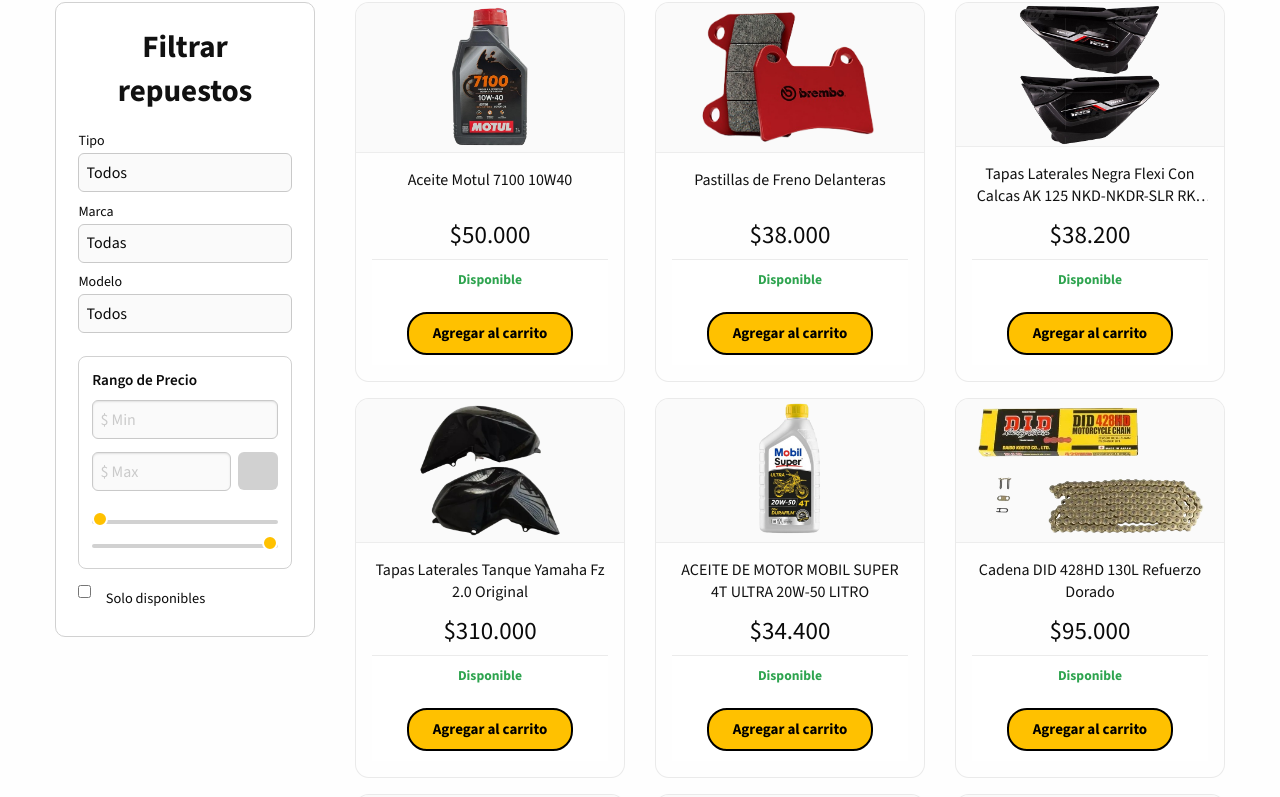
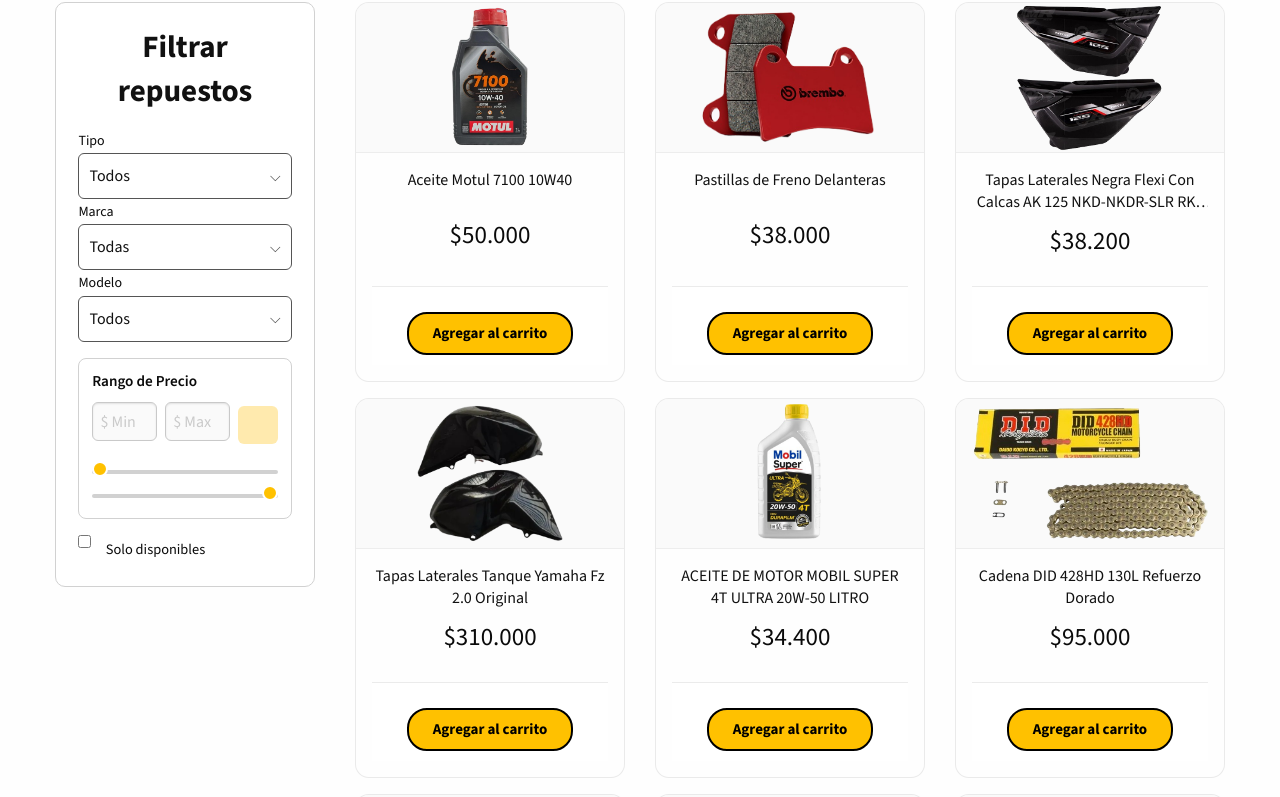
Before and after one commit to SebastianGutC/WebPage_TallerdeMotos, a React (Vite) app: page /repuestos in a window 1280 px wide. Shown: the part 712-1509 px from the top of the page. Built offline with nearby package versions, Linux system fonts and the light colour scheme; some icons are missing.

Commit message:
commit idk

```diff
--- a/src/components/Repuestos/HeroSection/HeroSection.css
+++ b/src/components/Repuestos/HeroSection/HeroSection.css
@@ -35,11 +35,15 @@
   display: flex;
   align-items: center;
   justify-content: flex-end;
-  text-align: right;
+  text-align: center;
 }
 
 .hero-content {
   max-width: 35%;
+  display: flex;
+  flex-direction: column;
+  align-items: center;   /* Centra horizontalmente */
+  text-align: center;    /* Centra el texto */
 
 }
 
--- a/src/components/Repuestos/HeroSection/HeroSection.jsx
+++ b/src/components/Repuestos/HeroSection/HeroSection.jsx
@@ -24,9 +24,9 @@
           </h1>
           <p>Calidad, rendimiento y confianza en cada pieza.</p>
 
-          {/* 👇 Texto que actúa como enlace */}
+          {/*Texto que actúa como enlace */}
           <p className="link-ver-catalogo" onClick={scrollToCatalogo}>
-            Ver catálogo →
+            Ver catálogo
           </p>
         </div>
       </div>
--- /dev/null
+++ b/src/components/Repuestos/MenuFiltrar/CustomSelect.css
@@ -0,0 +1,54 @@
+.custom-select {
+  position: relative;
+  width: 100%;
+}
+
+.custom-select-trigger {
+  color: #111;
+  padding: 10px;
+  border-radius: 6px;
+  border: 1px solid #555;
+  cursor: pointer;
+  display: flex;
+  justify-content: space-between;
+  align-items: center;
+}
+
+.custom-options {
+  position: absolute;
+  top: 110%;
+  left: 0;
+  width: 100%;
+  background: #fff;
+  border-radius: 6px;
+  border: 1px solid #d1d1d1;
+  max-height: 200px;
+  overflow-y: auto;
+  z-index: 10;
+  padding: 0;
+  margin-top: 5px;
+}
+
+.custom-option {
+  padding: 10px;
+  cursor: pointer;
+  list-style: none;
+  color: #111;
+  transition: 0.2s;
+}
+
+.custom-option:hover {
+  background: #FFEAAE;
+  color: #000;
+
+}
+
+.custom-option.selected {
+  color: #000;
+  font-weight: 600;
+}
+
+.arrow {
+  font-size: 14px;
+  opacity: 0.8;
+}
--- /dev/null
+++ b/src/components/Repuestos/MenuFiltrar/CustomSelect.jsx
@@ -0,0 +1,54 @@
+import React, { useState, useRef, useEffect } from "react";
+import "./CustomSelect.css";
+
+const CustomSelect = ({ options = [], placeholder = "Seleccionar", onChange }) => {
+  const [open, setOpen] = useState(false);
+  const [selected, setSelected] = useState(null);
+  const selectRef = useRef(null);
+
+  const handleSelect = (option) => {
+    setSelected(option);
+    onChange(option);
+    setOpen(false);
+  };
+
+  useEffect(() => {
+    const closeSelect = (e) => {
+      if (selectRef.current && !selectRef.current.contains(e.target)) {
+        setOpen(false);
+      }
+    };
+    document.addEventListener("mousedown", closeSelect);
+    return () => document.removeEventListener("mousedown", closeSelect);
+  }, []);
+
+  return (
+    <div className="custom-select" ref={selectRef}>
+      <div
+        className="custom-select-trigger"
+        onClick={() => setOpen(!open)}
+      >
+        {selected ? selected.label : placeholder}
+        <span className="arrow">⌵</span>
+      </div>
+
+      {open && (
+        <ul className="custom-options">
+          {options.map((opt, i) => (
+            <li
+              key={i}
+              className={`custom-option ${
+                selected?.value === opt.value ? "selected" : ""
+              }`}
+              onClick={() => handleSelect(opt)}
+            >
+              {opt.label}
+            </li>
+          ))}
+        </ul>
+      )}
+    </div>
+  );
+};
+
+export default CustomSelect;
--- a/src/components/Repuestos/MenuFiltrar/MenuFiltrar.css
+++ b/src/components/Repuestos/MenuFiltrar/MenuFiltrar.css
@@ -9,6 +9,8 @@
   height: fit-content;
   transition: all 0.3s ease;
 }
+
+
 
 .menu-filtrar-titulo {
   font-weight: 700;
@@ -48,13 +50,19 @@
 
 .precio-inputs {
   display: flex;
-  gap: 0.4rem;
-  flex-wrap: wrap;
+  flex-direction: row;
+  align-items: center;
+  gap: 0.5rem;
+  width: 100%;
 }
 
 .precio-inputs input {
   flex: 1;
-  min-width: 100px;
+  min-width: 0;
+}
+
+.precio-inputs .buscar-precio-btn {
+  flex: 0 0 40px;
 }
 
 .buscar-precio-btn {
@@ -63,7 +71,7 @@
   border-radius: 6px;
   border: none;
   cursor: pointer;
-  background: #d1d1d1;
+  background: #FFEAAE;
   transition: 0.2s;
   display: flex;
   align-items: center;
@@ -71,7 +79,7 @@
 }
 
 .buscar-precio-btn:hover {
-  background: #bdbdbd;
+  background: #FFC100;
 }
 
 .sliders-container {
@@ -144,11 +152,6 @@
     font-size: 1rem;
   }
 
-  .precio-inputs {
-    flex-direction: column;
-    gap: 0.5rem;
-  }
-
   .buscar-precio-btn {
     width: 100%;
     height: 38px;
--- a/src/components/Repuestos/MenuFiltrar/MenuFiltrar.jsx
+++ b/src/components/Repuestos/MenuFiltrar/MenuFiltrar.jsx
@@ -1,6 +1,7 @@
 import React, { useMemo, useState } from "react";
 import repuestos from "../../../assets/js/DataRepuestos";
 import "./MenuFiltrar.css";
+import CustomSelect from "./CustomSelect"; // ⬅ IMPORTANTE
 
 const MenuFiltrar = ({ filtros, onFiltroChange }) => {
   const [localFiltros, setLocalFiltros] = useState(filtros);
@@ -50,14 +51,16 @@
 
   const handleSliderChange = (e, target) => {
     const value = Number(e.target.value);
+
+    const precioMinActual = localFiltros.precioMin ?? precioMinDisponible;
+    const precioMaxActual = localFiltros.precioMax ?? precioMaxDisponible;
+
     let nuevosFiltros = { ...localFiltros };
 
     if (target === "min") {
-      nuevosFiltros.precioMin = value;
-      if (value > Number(nuevosFiltros.precioMax)) nuevosFiltros.precioMax = value;
+      nuevosFiltros.precioMin = Math.min(value, precioMaxActual);
     } else {
-      nuevosFiltros.precioMax = value;
-      if (value < Number(nuevosFiltros.precioMin)) nuevosFiltros.precioMin = value;
+      nuevosFiltros.precioMax = Math.max(value, precioMinActual);
     }
 
     setLocalFiltros(nuevosFiltros);
@@ -89,40 +92,46 @@
     <aside className="menu-filtrar">
       <h3 className="menu-filtrar-titulo">Filtrar repuestos</h3>
 
+      {/* ------------------ TIPO ------------------ */}
       <label>Tipo</label>
-      <select name="tipo" value={localFiltros.tipo} onChange={handleChange}>
-        <option value="">Todos</option>
-        {tipos.map((tipo, i) => (
-          <option key={i} value={tipo}>{tipo}</option>
-        ))}
-      </select>
+      <CustomSelect
+        placeholder="Todos"
+        options={[
+          { value: "", label: "Todos" },
+          ...tipos.map(t => ({ value: t, label: t }))
+        ]}
+        onChange={(opt) =>
+          handleChange({ target: { name: "tipo", value: opt.value } })
+        }
+      />
 
+      {/* ------------------ MARCA ------------------ */}
       <label>Marca</label>
-      <select
-        name="marca"
-        value={localFiltros.marca}
-        onChange={handleChange}
-        disabled={marcas.length === 0}
-      >
-        <option value="">Todas</option>
-        {marcas.map((marca, i) => (
-          <option key={i} value={marca}>{marca}</option>
-        ))}
-      </select>
+      <CustomSelect
+        placeholder="Todas"
+        options={[
+          { value: "", label: "Todas" },
+          ...marcas.map(m => ({ value: m, label: m }))
+        ]}
+        onChange={(opt) =>
+          handleChange({ target: { name: "marca", value: opt.value } })
+        }
+      />
 
+      {/* ------------------ MODELO ------------------ */}
       <label>Modelo</label>
-      <select
-        name="modelo"
-        value={localFiltros.modelo}
-        onChange={handleChange}
-        disabled={modelos.length === 0}
-      >
-        <option value="">Todos</option>
-        {modelos.map((modelo, i) => (
-          <option key={i} value={modelo}>{modelo}</option>
-        ))}
-      </select>
+      <CustomSelect
+        placeholder="Todos"
+        options={[
+          { value: "", label: "Todos" },
+          ...modelos.map(m => ({ value: m, label: m }))
+        ]}
+        onChange={(opt) =>
+          handleChange({ target: { name: "modelo", value: opt.value } })
+        }
+      />
 
+      {/* ------------------ PRECIO ------------------ */}
       <div className="precio-filtro">
         <h4>Rango de Precio</h4>
 
--- a/src/components/Repuestos/RepuestoCard/RepuestoCard.jsx
+++ b/src/components/Repuestos/RepuestoCard/RepuestoCard.jsx
@@ -24,9 +24,6 @@
           </div>
 
           <div className="repuesto-footer">
-            <span className={`repuesto-disponible ${disponible ? "en-stock" : "agotado"}`}>
-              {disponible ? "Disponible" : "Agotado"}
-            </span>
 
             <button
               className={`repuesto-btn ${!disponible ? "disabled" : ""}`}
--- a/src/components/common/Header/Header.css
+++ b/src/components/common/Header/Header.css
@@ -495,7 +495,7 @@
   position: absolute;
   top: -4px;
   right: -4px;
-  background-color: red;
+  background-color: #FFC100;
   color: black;
   border-radius: 50%;
   font-size: 12px;
--- a/src/pages/Repuestos/Repuestos.jsx
+++ b/src/pages/Repuestos/Repuestos.jsx
@@ -28,8 +28,8 @@
     marca: "",
     modelo: "",
     tipo: "",
-    precioMin: "",
-    precioMax: "",
+    precioMin: null,
+    precioMax: null,
     soloDisponibles: false,
   });
 
```
